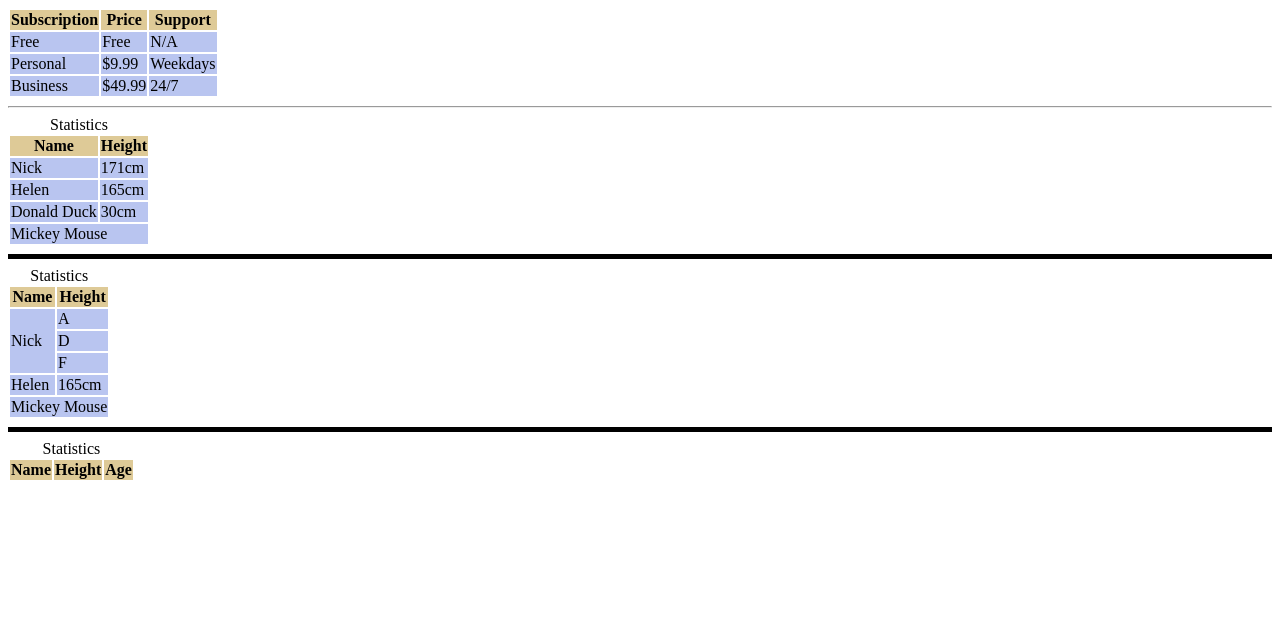
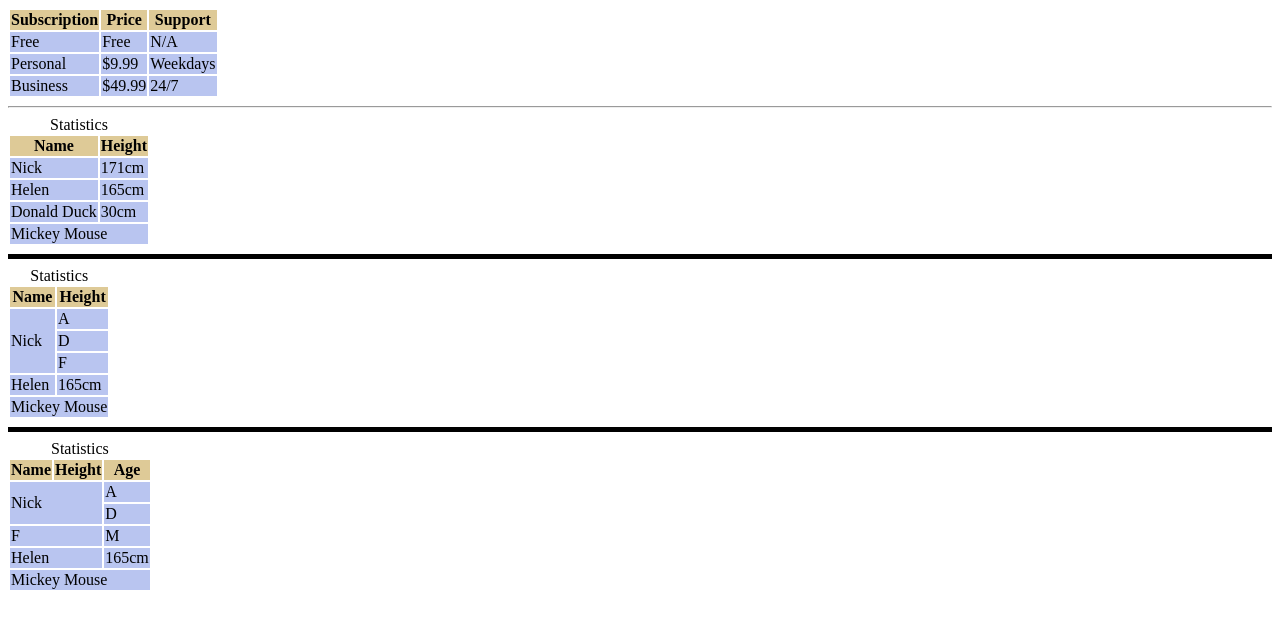
Before and after one commit to omar-danasoury/my-web-lab, a plain HTML site: page tables.html in a window 1280 px wide. Drawn offline with Linux system fonts and the light colour scheme.

Commit message:
Added the third table successfully

```diff
--- a/tables.html
+++ b/tables.html
@@ -117,6 +117,24 @@
             </tr>
         </thead>
         <tbody>
+            <tr>
+                <td rowspan="2" colspan="2">Nick</td>
+                <td>A</td>
+            </tr>
+            <tr>
+                <td>D</td>
+            </tr>
+            <tr>
+                <td colspan="2">F</td>
+                <td>M</td>
+            </tr>
+            <tr>
+                <td colspan="2">Helen</td>
+                <td>165cm</td>
+            </tr>
+            <tr>
+                <td colspan="3">Mickey Mouse</td>
+            </tr>
         </tbody>
     </table>
 </body>
```
